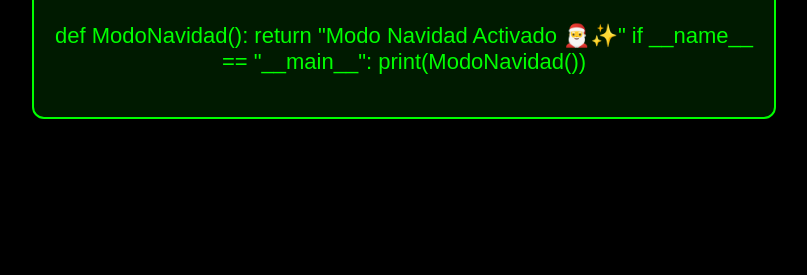
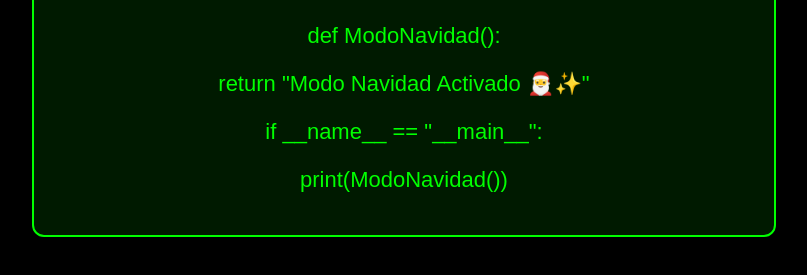
Before and after one commit to JairoCastilloRubi/TarjetaNavidad, a plain HTML site: page index.html in a window 1280 px wide. Shown: the part 643-918 px from the top of the page, without its empty margins (236-1043 px from the left). Before the commit the page ends 810 px from the top, so only its background shows below. Drawn offline with Linux system fonts and the light colour scheme.

Commit message:
Update index.html

```diff
--- a/index.html
+++ b/index.html
@@ -33,10 +33,10 @@ p {
 <div class="card">
     <h1>🎄🖥️ 🎅🏻 🖥️ 🎄</h1>
     <img src="arbol_navidad_lento.gif" alt="GIF Navideño" style="width:90%; border-radius:10px;">
-    <p>def ModoNavidad():
-            return "Modo Navidad Activado 🎅✨"
-       if __name__ == "__main__":
-            print(ModoNavidad())
+    <p>def ModoNavidad():</p>
+    <p>    return "Modo Navidad Activado 🎅✨"</p>
+    <p>if __name__ == "__main__":</p>
+    <p>    print(ModoNavidad())</p>
 </p>
 </div>
 </body>
```
